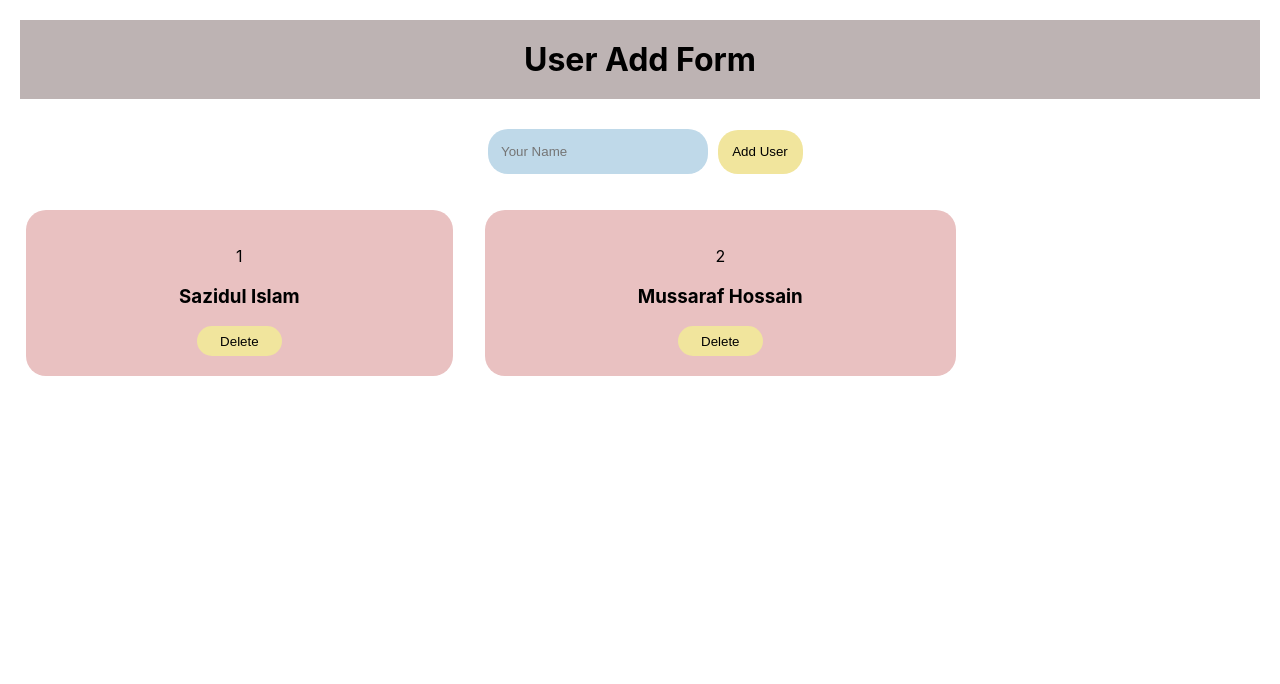
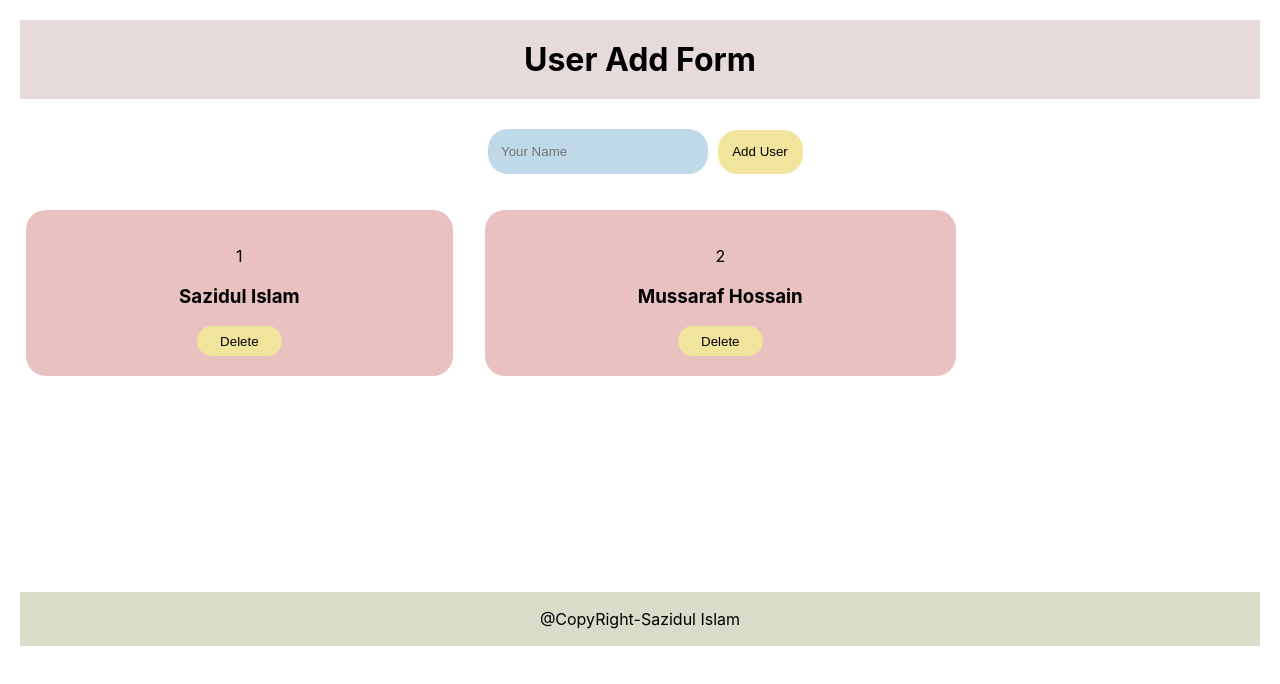
Before and after one commit to Sazidul750/ContextReducer, a React (Create React App) app: page / in a window 1280 px wide. Shown: the top 684 px of the page. Built offline with nearby package versions, Linux system fonts and the light colour scheme.

Commit message:
last commit

```diff
--- a/src/App.js
+++ b/src/App.js
@@ -2,6 +2,7 @@ import React from 'react'
 import Users from './components/Users'
 import NewUsers from './components/NewUsers'
 import ContextProvider from './components/Contex'
+import Footer from './components/Footer'
 
 export default function App() {
 
@@ -11,6 +12,7 @@ export default function App() {
       <div className='App'>
       <NewUsers />
       <Users />
+      <Footer />
     </div>
   </ContextProvider>
   )
--- /dev/null
+++ b/src/components/Footer.jsx
@@ -0,0 +1,11 @@
+import React from 'react'
+
+export default function Footer() {
+  return (
+    <div className='footer'>
+        <div className='footer-name'>
+           <p>@CopyRight-Sazidul Islam</p>
+        </div>
+    </div>
+  )
+}
--- a/src/index.css
+++ b/src/index.css
@@ -12,7 +12,7 @@ code {
     monospace;
 }
 h1{
-  background-color: #bdb3b3;
+  background-color: #e6dada;
   padding: 20px;
   margin: 20px;
 
@@ -69,3 +69,10 @@ input{
   padding: 20px;
   border-radius: 20px;
 }
+
+.footer{
+  text-align: center;
+  padding: 1px 0px;
+  margin: 200px 20px 10px;
+  background-color: #d7ddc8;
+}
```
